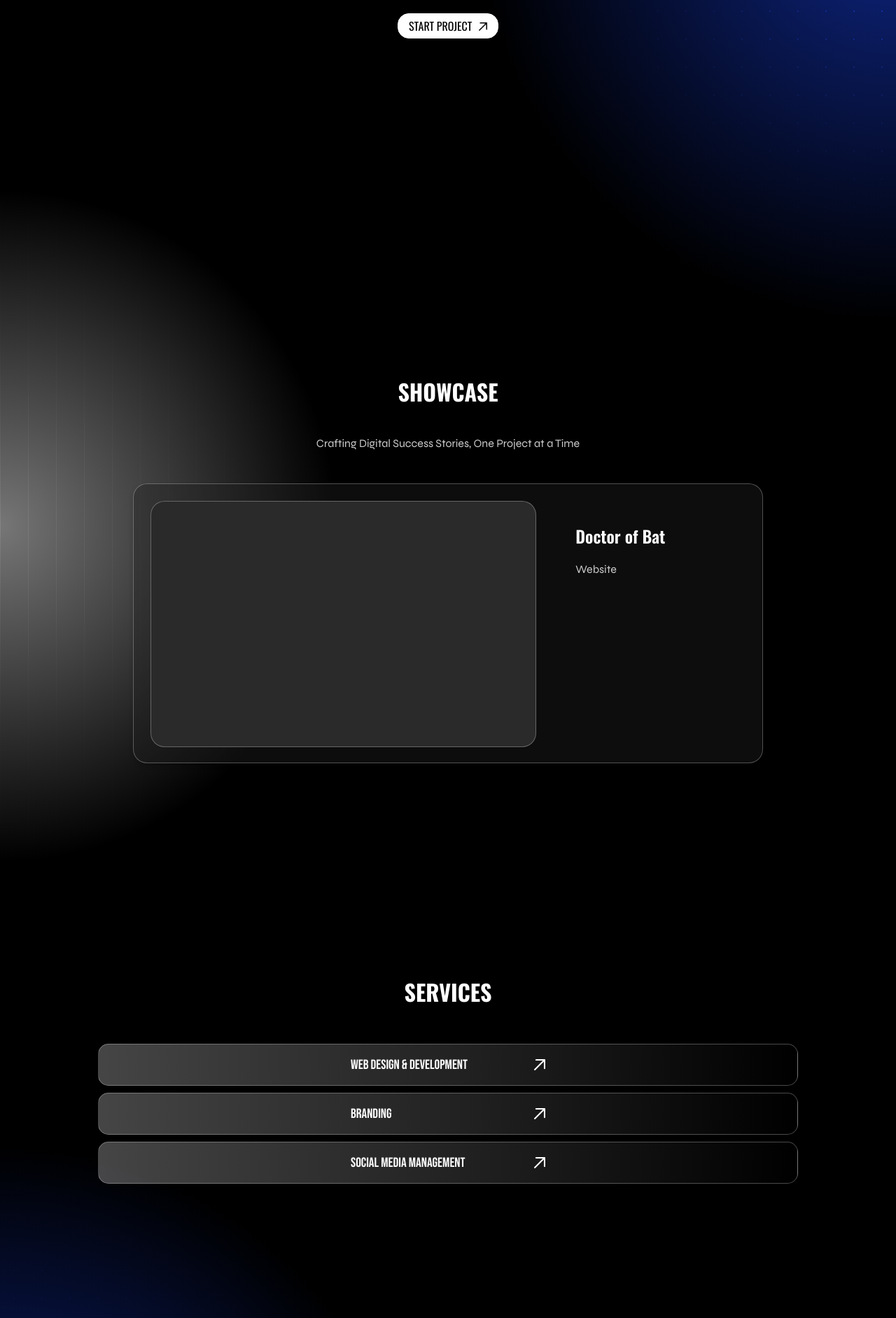
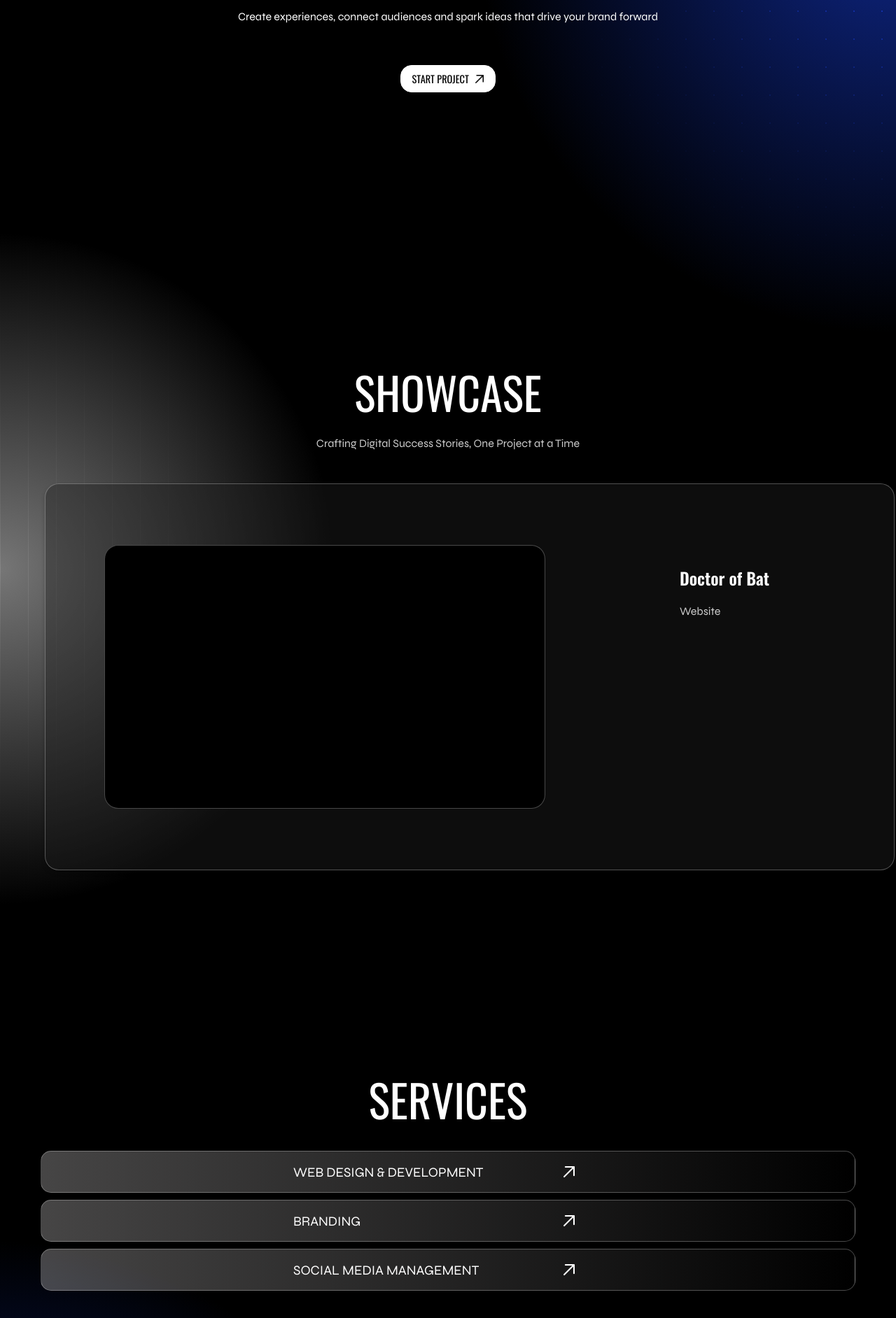
Before and after one commit to SparkHaus-Digital/SparkHaus, a React (Vite) app: page / in a window 1280 px wide. Shown: the part 436-2320 px from the top of the page at 70% size. Built offline with nearby package versions, Linux system fonts and the light colour scheme.

Commit message:
Error handling

```diff
--- a/src/css/Home.css
+++ b/src/css/Home.css
@@ -11,19 +11,16 @@
   }
 
   .main-title {
-    font-size: 6rem;
-    font-weight: 700;
-    line-height: 1.3;
     color: #fff;
   }
 
   .main-subtitle {
-    font-size: 1.1rem;
+    font-size: 1rem;
     color: #fff;
   }
 
 
-.start-project {
+/* .start-project {
   display: inline-block;
   padding: 5px 15px;
   margin-top: 20px;
@@ -45,19 +42,46 @@
 .start-project:hover .arrow {
   content: url('../assets/right-arrow.png');
 
+} */
+
+.start-project {
+  display: inline-block;
+	padding: 8px 16px;
+	margin-top: 60px;
+	background-color: #ffffff;
+	color: #000000;
+	border: none;
+	border-radius: 1rem;
+  font-size: 0.9rem;
+	cursor: pointer;
+	transition: background-color 0.6s ease;
+	border: 1px solid white;
+}
+
+.start-project:hover {
+	color: white;
+	background-color: transparent;
+	border: 1px solid white;
+}
+
+.start-project .arrow {
+	transition: transform 0.6s ease, filter 0.6s ease;
+}
+
+.start-project:hover .arrow {
+	transform: rotate(45deg);
+	filter: brightness(0) invert(1);
 }
 
   /* Showcase Section */
 .showcase {
     text-align: center;
     padding: 0rem 1rem;
-    max-width: 900px;
+
     margin: 0 auto;
   }
 
   .showcase h2 {
-    font-size: 2rem;
-    font-weight: 700;
     text-transform: uppercase;
     margin-bottom: 2rem;
     color: #fff;
@@ -73,25 +97,34 @@
 .showcase-card {
   display: flex;
   align-items: relative;
+  transition: background 0.5s ease-in-out;
   background: #22222267; /* Dark background for the card */
   border-radius: 20px;
   padding: 1.5rem;
   margin: 0 auto;
-  max-width: 1000px;
-  height: 350px;
+  min-width: 1164px;
+  height: 503px;
   border: 1px solid #ffffff48;
   box-shadow: 0 4px 6px rgba(0, 0, 0, 0.2);
   overflow: hidden; /* Ensures content stays within the card */
+
 }
+
+.showcase-card:hover {
+  transition: background 0.5s ease-in-out;
+  background: linear-gradient(to top right, #22222267, #e0dddd50);
+}
+
 
 /* Image Section */
 .project-image {
-  flex: 2; /* Occupies 2/3 of the card width */
-  height: 100%; /* Matches the height of the card */
-  background: #2b2a2a; /* Placeholder background for the image */
+  flex: 2;
+  height: 375px;
+  background: #000000;
   border-radius: 20px;
   border: 1px solid #ffffff48;
-  margin-right: 1.5rem; /* Space between image and text */
+  margin: auto 60px;
+
 }
 
 /* Text Section */
@@ -99,6 +132,8 @@
   flex: 1; /* Occupies 1/3 of the card width */
   color: #fff;
   text-align: left;
+  margin: 60px auto;
+  padding-left: 100px;
 }
 
 .project-info h3 {
@@ -117,17 +152,22 @@
   .showcase-card {
     flex-direction: column;
     height: auto;
-    padding: 1rem;
+    padding: 0rem;
+    min-width: 250px;
+    background: #22222200;
+    border: none;
+    box-shadow: none;
   }
 
   .project-image {
     width: 100%;
-    min-height: 150px;
-    margin-right: 0;
-    margin-bottom: 1rem;
+    min-height: 280px;
+    margin: 0px 0px 20px 0px;
   }
 
   .project-info {
+    margin: 0px;
+    padding-left: 0px;
     text-align: center;
   }
 
@@ -137,13 +177,10 @@
   }
 
   .project-info span {
-    font-size: 0.9rem;
+    font-size: 1rem;
     margin: 0rem;
   }
 }
-
-
-
 
 
 /* Services Section */
@@ -161,14 +198,13 @@
 }
 
 .services h2 {
-  font-weight: 700;
-  font-size: 2rem;
+
   margin-bottom: 2rem;
   color: #fff;
 }
 
-/* Buttons Styling */
 .btn-outline-light {
+  position: relative;
   color: #fff;
   border-radius: 15px;
   margin-top: 10px;
@@ -182,32 +218,59 @@
   background: linear-gradient(to right, #e0dddd50, #0000006c);
   display: flex;
   align-items: center;
-  justify-content: space-between;
-  position: relative;
+  justify-content: flex-start;
+  overflow: hidden;
+  transition: all 0.4s ease;
   text-align: left;
+
 }
 
-/* Icon Styling */
+.btn-outline-light .text {
+  transition: transform 0.4s ease;
+}
+
 .btn-outline-light img.icon {
+  position: absolute;
+  right: 400px;
+  top: 50%;
+  transform: translateY(-50%);
   width: 16px;
   height: 16px;
-  margin-left: auto;
+  transition: transform 0.4s ease, right 0.4s ease;
 }
 
-
-/* Hover Effect */
 .btn-outline-light:hover {
   color: #ffffff;
-  background: linear-gradient(to right, #0000006c, #e0dddd50);
+  background: linear-gradient(to right, #cccccc2a, #e0dddd50, #cccccc2a);
 }
 
+.btn-outline-light:hover .text {
+  transform: translateX(-260px);
+}
 
-  /* Media Queries for Desktop */
+.btn-outline-light:hover img.icon {
+  right: 60px;
+  transform: translateY(-50%) rotate(45deg);
+}
+
   @media (min-width: 1000px) {
     .btn-outline-light {
-      width: 1000px; /* Fixed width for desktop view */
+      min-width: 1164px;
       padding: 0 22.5rem;
 
+    }
+  }
+
+  @media (max-width: 768px) {
+    .btn-outline-light img.icon {
+      right: 20px;
+    }
+    .btn-outline-light:hover .text {
+      transform: translateX(-10px);
+    }
+    .btn-outline-light:hover img.icon {
+      right: 20px;
+      transform: translateY(-50%) rotate(45deg);
     }
   }
 
@@ -226,7 +289,7 @@
 
   .icon {
     filter: invert(100%);
-    margin-left: 0.5rem; /* Space between text and the icon */
+    margin-left: 0.5rem;
     width: 16px; /* Icon width */
     height: 16px; /* Icon height */
     vertical-align: right; /* Align icon with the text */
--- a/src/css/Service.css
+++ b/src/css/Service.css
@@ -26,9 +26,16 @@
   background: rgba(255, 255, 255, 0.05);
   border: 1px solid #ffffff48;
   border-radius: 20px;
-  padding: 2rem;
-  margin: 2rem auto;
-  max-width: 900px;
+  padding: 4rem;
+  margin: 12rem auto;
+  width: 1200px;
+  min-height: 400px;
+
+}
+
+.service-card:hover {
+  transition: background 0.5s ease-in-out;
+  background: linear-gradient(to top right, #22222267, #e0dddd50);
 }
 
 .service-card h2 {
@@ -76,8 +83,10 @@
   }
   .service-card {
     padding: 1.5rem;
-    margin: 1.5rem auto;
+    margin: 12rem auto;
     text-align: center;
+    width: 240px;
+    /* height: 1000px; */
   }
 
   .service-card h2 {
--- a/src/index.css
+++ b/src/index.css
@@ -108,10 +108,10 @@ button {
   font-family: 'Bebas Neue', sans-serif;
 }
 
-/* h1 {
-  font-size: 3rem;
+h1 {
+  font-size: 6rem;
   font-weight: normal;
-} */
+}
 
 h2 {
   font-size: 4rem;
--- a/src/screens/Home.jsx
+++ b/src/screens/Home.jsx
@@ -40,15 +40,15 @@ const Home = () => {
         <h2>Services</h2>
         <div className="d-grid gap-3">
           <button className="btn btn-outline-light">
-                Web Design & Development
+            <span className="text">Web Design & Development</span>
             <img src={topRightIcon} alt="arrow icon" className="icon" />
           </button>
           <button className="btn btn-outline-light">
-                Branding
+            <span className="text">Branding</span>
             <img src={topRightIcon} alt="arrow icon" className="icon" />
           </button>
           <button className="btn btn-outline-light">
-                Social Media Management
+            <span className="text">Social Media Management</span>
             <img src={topRightIcon} alt="arrow icon" className="icon" />
           </button>
         </div>
```
Lines whose indentation alone changed are shown as unchanged.
